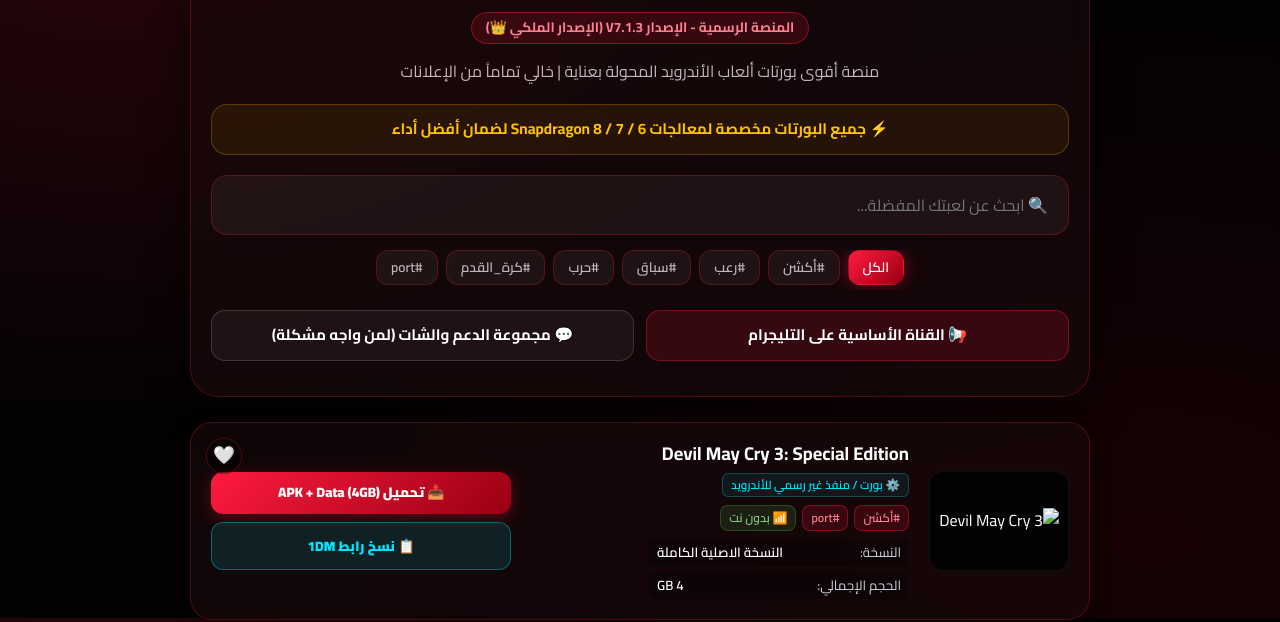
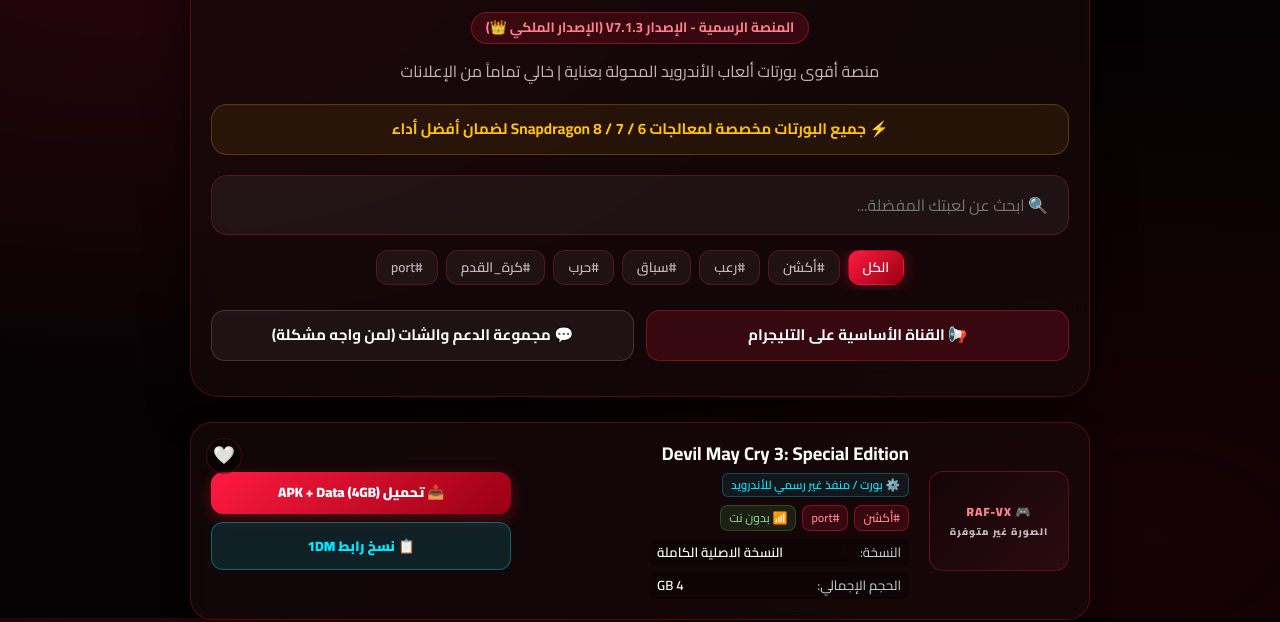
Before and after one commit to rafealansary752-a11y/raf-vx-android-ports, a plain HTML site: page index.html in a window 1280 px wide. Shown: the part 182-804 px from the top of the page. Drawn offline with Linux system fonts and the light colour scheme.

Commit message:
Update index.html

```diff
--- a/index.html
+++ b/index.html
@@ -365,7 +365,7 @@
             height: 150px;
             border-radius: 14px;
             overflow: hidden;
-            background: #030202;
+            background: #0d0406;
             display: flex;
             align-items: center;
             justify-content: center;
@@ -607,7 +607,7 @@
 
         <div class="games-grid" id="gamesGrid">
 
-            <!-- آخر 9 ألعاب مضافة (مرفوعة للأعلى) -->
+            <!-- آخر 9 ألعاب مضافة (مرفوعة للأعلى بصيغة jpg) -->
 
             <!-- 55. Devil May Cry 3: Special Edition -->
             <div class="game-card" data-id="devil-may-cry-3" data-category="أكشن port">
@@ -851,7 +851,7 @@
                 </div>
             </div>
 
-            <!-- باقي الألعاب مرتبة طبيعياً -->
+            <!-- باقي الألعاب -->
 
             <!-- 46. Skyrim -->
             <div class="game-card" data-id="skyrim" data-category="تقمص الأدوار port">
@@ -2157,18 +2157,21 @@
         let currentCategory = 'all';
         let showOnlyFavorites = false;
 
-        // دالة ذكية ومحدثة لمنع اختفاء الصور وتذبذبها أثناء التمرير
+        // دالة ذكية جداً لمنع أي مربعات سوداء أو حلقات خطأ نهائياً
         function handleImageError(imgElement, gameId) {
-            if (imgElement.dataset.fallbackTried === "true") {
-                return;
-            }
-            imgElement.dataset.fallbackTried = "true";
-
-            let currentSrc = imgElement.src;
-            if (currentSrc.includes('.webp')) {
-                imgElement.src = 'صور/' + gameId + '.jpg';
-            } else {
-                imgElement.src = 'صور/' + gameId + '.webp';
+            // إذا فشلت الصورة، نقوم فوراً بتحويل الحاوية لشكل أنيق يحمل شعار المنصة بدلاً من المربع الأسود المكسور
+            let container = imgElement.parentElement;
+            imgElement.style.display = "none";
+            container.style.background = "linear-gradient(135deg, #140507 0%, #2b0b10 100%)";
+            container.style.border = "1px solid rgba(255, 26, 64, 0.3)";
+
+            // تحقق إذا لم يتم وضع الشعار البديل من قبل، قم بإضافته لمنع التكرار
+            if (!container.querySelector('.fallback-badge')) {
+                let badge = document.createElement('span');
+                badge.className = 'fallback-badge';
+                badge.style.cssText = 'color: #ff8093; font-size: 0.75rem; font-weight: 800; text-align: center; padding: 5px; letter-spacing: 1px;';
+                badge.innerHTML = '🎮 RAF-VX<br><span style="font-size:0.6rem; color:#c5b4bc;">الصورة غير متوفرة</span>';
+                container.appendChild(badge);
             }
         }
 
```
